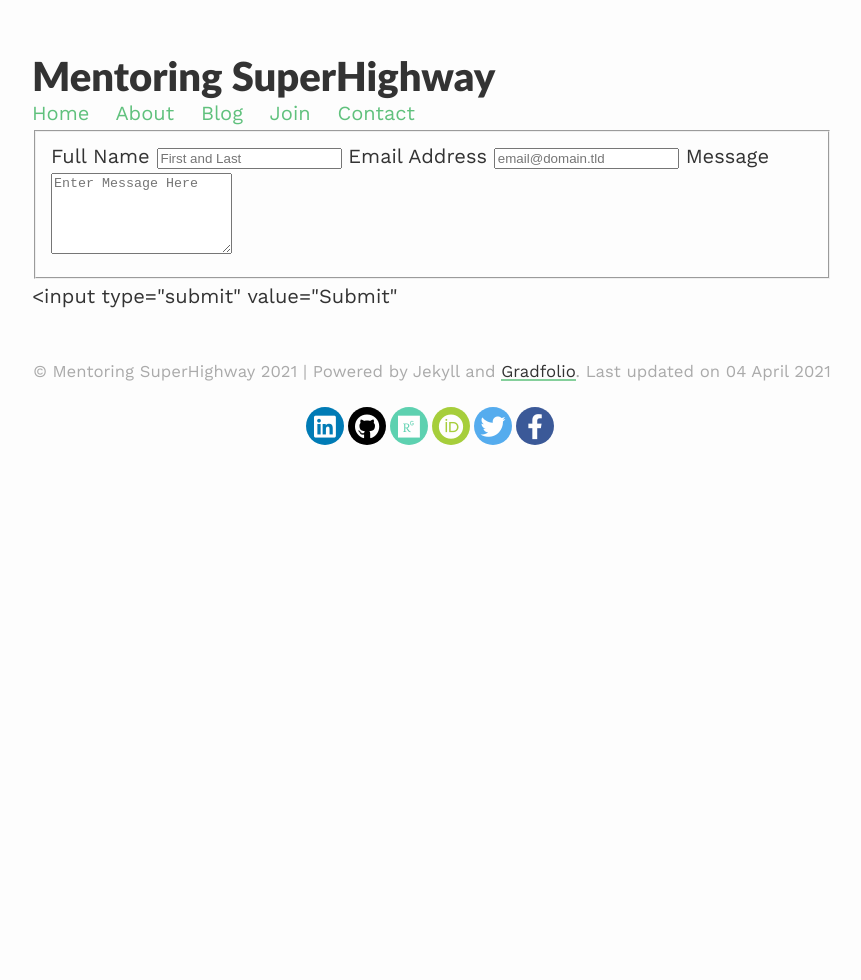
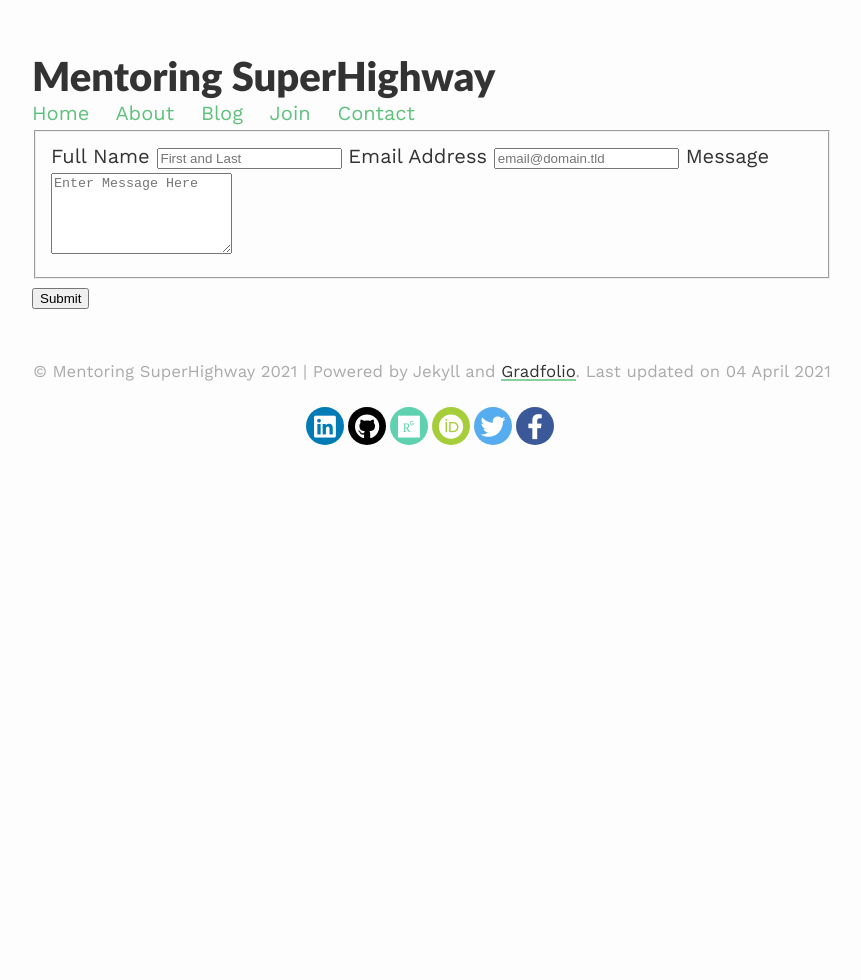
Before and after one commit to Mentoring-SuperHighway/test, a Jekyll site: the page built from contact.md, in a window 1280 px wide. Shown: the whole page, without its empty margins (208-1069 px from the left). Built offline with Jekyll 4.4.1, drawn with Linux system fonts in a browser that asks for light colours; nearby versions of some CDN libraries.

Commit message:
Update contact.md

```diff
--- a/contact.md
+++ b/contact.md
@@ -13,4 +13,4 @@ title: Contact
     <textarea rows="5" name="message" id="message" placeholder="Enter Message Here" required=""></textarea>
     <input type="hidden" name="_subject" id="email-subject" value="Contact Form Submission">
   </fieldset>
-  <input type="submit" value="Submit"
+  <input type="submit" value="Submit">
```
